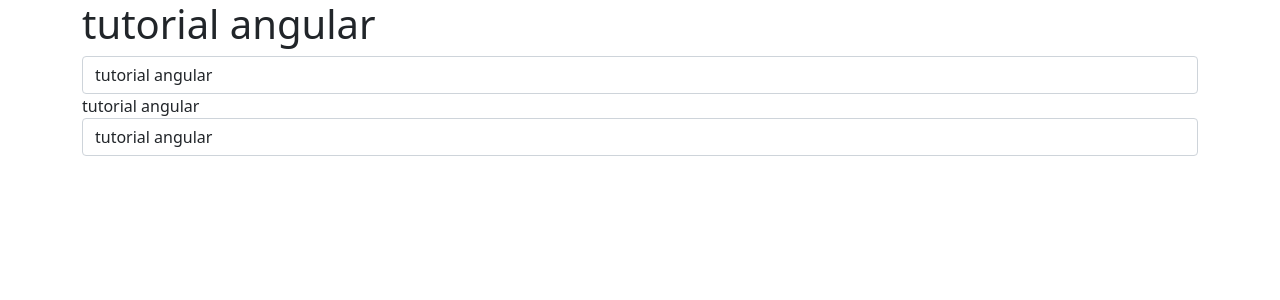
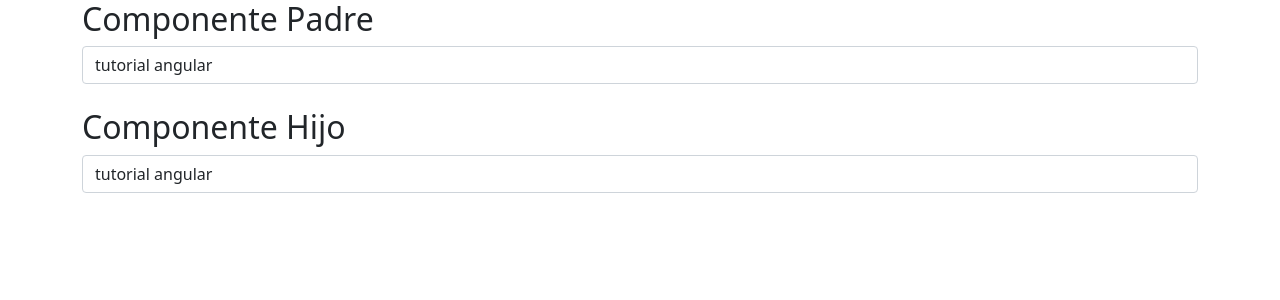
Before and after one commit to SebsMusicLive/Tutorial_angular, an Angular app: page / in a window 1280 px wide. Shown: the top 300 px of the page. Built offline with nearby package versions, Linux system fonts and the light colour scheme.

Commit message:
Clase 21

```diff
--- a/src/app/app.component.html
+++ b/src/app/app.component.html
@@ -1,7 +1,7 @@
 <div class="container">
-    <h1>{{title}}</h1>
+    <h2>Componente Padre</h2>
 
-    <input type="text" name="" class="form-control" [(ngModel)]="title" id="">
+    <input type="text" name="" class="form-control mb-4" [(ngModel)]="title" id="">
 
-    <app-children [title]="title" />
+    <app-children [(title)]="title" />
 </div>
--- a/src/app/children/children.component.html
+++ b/src/app/children/children.component.html
@@ -1,3 +1,3 @@
-{{ title }}
+<h2>Componente Hijo</h2>
 
-<input type="text" name="" class="form-control" [(ngModel)]="title">
+<input type="text" name="" class="form-control" (keyup)="emitTitleChange()"  [(ngModel)]="title">
--- a/src/app/children/children.component.ts
+++ b/src/app/children/children.component.ts
@@ -1,4 +1,4 @@
-import { Component, Input } from '@angular/core';
+import { Component, EventEmitter, Input, Output } from '@angular/core';
 import { FormsModule } from '@angular/forms';
 
 @Component({
@@ -10,4 +10,10 @@
 })
 export class ChildrenComponent {
   @Input() title?: string;
+
+  @Output() titleChange = new EventEmitter<string>();
+
+  emitTitleChange(){
+    this.titleChange.emit(this.title);
+  }
 }
```
